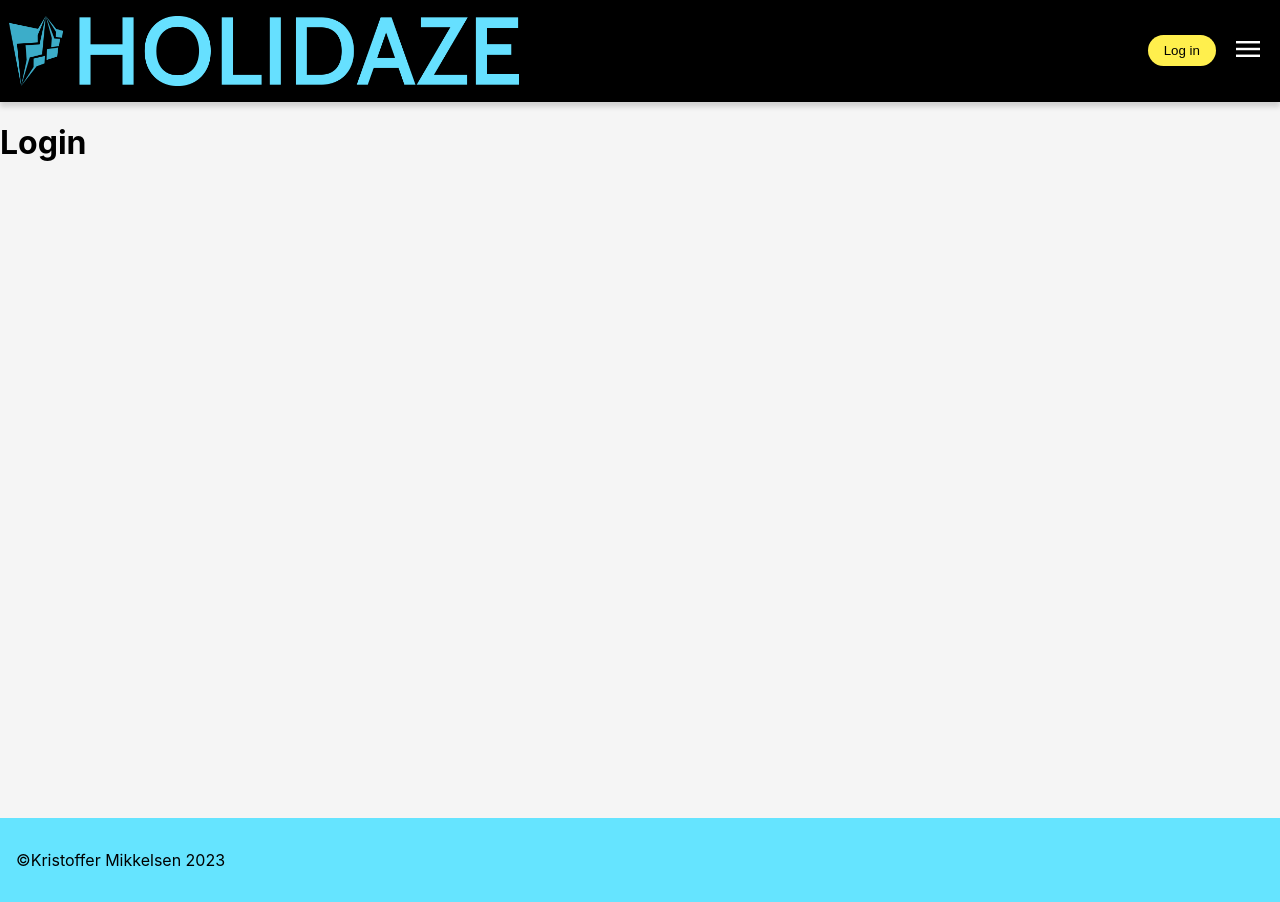
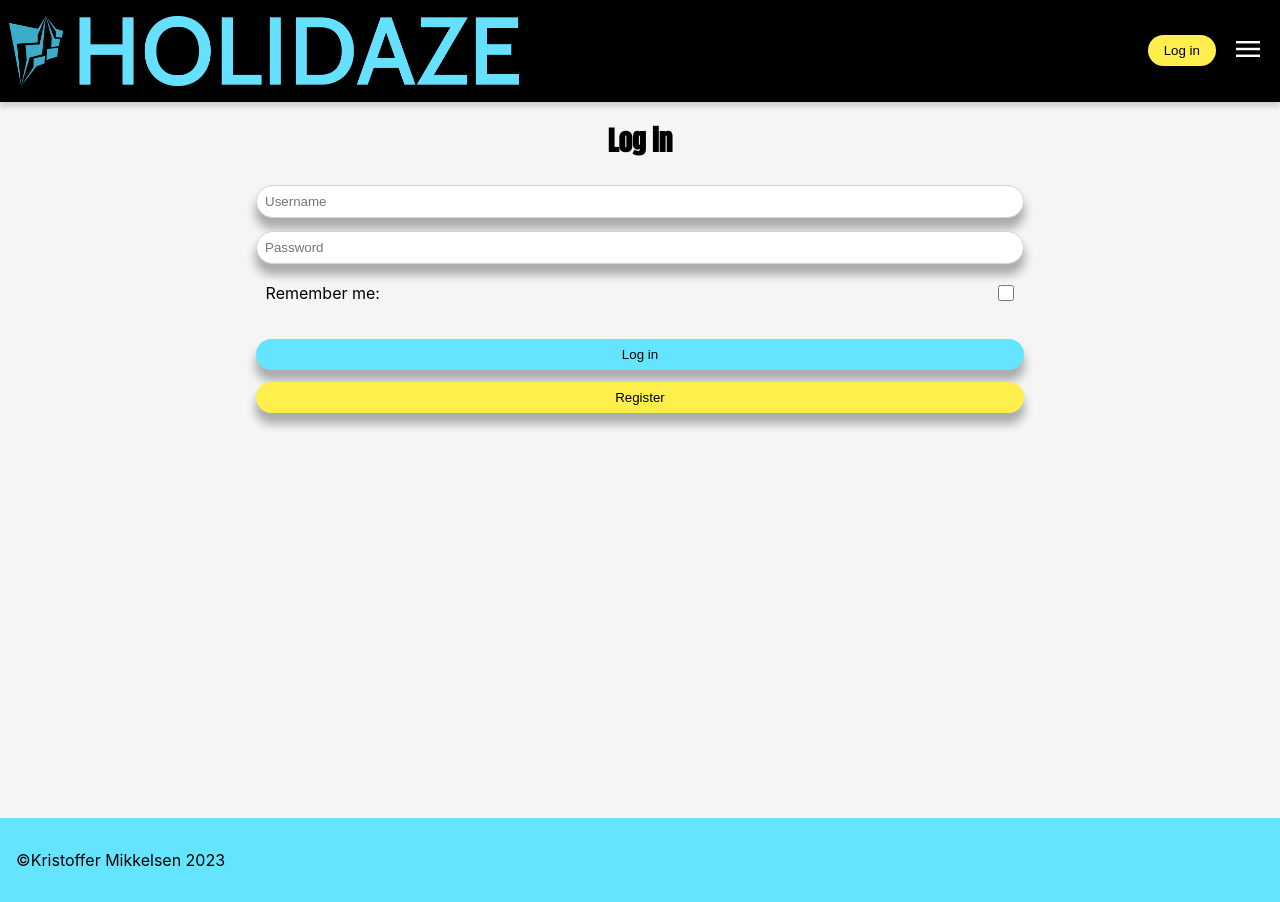
Before and after one commit to Zycrix/project-exam-2, a React (Create React App) app: page /login in a window 1280 px wide. Built offline with nearby package versions, Linux system fonts and the light colour scheme; a web font is replaced by a local one.

Commit message:
Finished login design

```diff
--- a/package.json
+++ b/package.json
@@ -3,6 +3,7 @@
   "version": "0.1.0",
   "private": true,
   "dependencies": {
+    "@hookform/resolvers": "^3.1.0",
     "@testing-library/jest-dom": "^5.16.5",
     "@testing-library/react": "^13.4.0",
     "@testing-library/user-event": "^13.5.0",
@@ -12,7 +13,8 @@
     "react-router-dom": "^6.11.0",
     "react-scripts": "5.0.1",
     "styled-components": "^5.3.10",
-    "web-vitals": "^2.1.4"
+    "web-vitals": "^2.1.4",
+    "yup": "^1.1.1"
   },
   "scripts": {
     "start": "react-scripts start",
--- a/src/modules/styles/common/index.js
+++ b/src/modules/styles/common/index.js
@@ -26,7 +26,11 @@ export const SecondaryButton = styled(PrimaryButton)`
 `;
 export const FormButton = styled(PrimaryButton)`
   width: 100%;
-  margin: 0.3rem;
+  margin-top: 0.3rem;
+  box-shadow: 0 10px 10px 1px rgba(0, 0, 0, 0.3);
+`;
+export const RegisterButton = styled(FormButton)`
+  background-color: ${colors.fourth};
 `;
 export const CleanButton = styled.button`
   background-color: transparent;
--- a/src/modules/styles/home/index.js
+++ b/src/modules/styles/home/index.js
@@ -12,9 +12,11 @@ export const VenueSearchContainer = styled.div`
       border-radius: 2rem;
       box-sizing: border-box;
       width: 100%;
-      padding: 0.5rem 0.5rem;
       margin: 0.3rem 0;
-      border: 1px solid black;
+      /* border: 1px solid black; */
+      padding: 0.5rem;
+      box-shadow: 0 10px 10px 1px rgba(0, 0, 0, 0.3);
+      border: 1px solid lightgray;
       ::placeholder {
         color: rgba(0, 0, 0, 0.4);
       }
--- /dev/null
+++ b/src/modules/styles/login/index.js
@@ -0,0 +1,32 @@
+import styled from "styled-components";
+
+export const LoginForm = styled.form`
+  display: flex;
+  flex-direction: column;
+  width: 60%;
+  margin: 0 auto;
+  * {
+    margin: 0.4rem 0;
+  }
+  .checkbox {
+    display: flex;
+    justify-content: space-between;
+    box-sizing: border-box;
+    padding: 0 0.6rem;
+  }
+  .button-container {
+    margin-top: 1rem;
+  }
+`;
+export const LoginInput = styled.input`
+  width: 100%;
+  padding: 0.5rem;
+  box-sizing: border-box;
+  box-shadow: 0 10px 10px 1px rgba(0, 0, 0, 0.3);
+  border: 1px solid lightgray;
+  border-radius: 2rem;
+`;
+export const CheckboxLabel = styled.label``;
+export const LoginCheckbox = styled.input`
+  width: 1rem;
+`;
--- a/src/pages/login/index.jsx
+++ b/src/pages/login/index.jsx
@@ -1,9 +1,51 @@
-import React from "react";
+import React, { useState } from "react";
+import * as c from "../../modules/styles/common";
+import * as s from "../../modules/styles/login";
+import { useForm } from "react-hook-form";
+import * as yup from "yup";
+import { yupResolver } from "@hookform/resolvers/yup";
+import useApi from "../../modules/hooks/useApi";
 
 function App() {
+  const [username, setUsername] = useState("");
+  const [password, setPassword] = useState("");
+  const [usernameError, setUsernameError] = useState(false);
+  const [passwordError, setPasswordError] = useState(false);
+  const [register, setRegister] = useState(false);
+
+  function toggleRegister(e) {
+    e.preventDefault();
+    setRegister(!register);
+  }
+
   return (
     <div>
-      <h1>Login</h1>
+      {register !== true ? (
+        <>
+          <c.MainHeading>Log in</c.MainHeading>
+          <s.LoginForm>
+            <s.LoginInput
+              value={username}
+              type="text"
+              placeholder="Username"
+              onChange={(e) => setUsername(e.target.value)}
+            />
+            <s.LoginInput type="password" placeholder="Password" />
+            <div class="checkbox">
+              <s.CheckboxLabel>Remember me:</s.CheckboxLabel>
+              <s.LoginCheckbox type="checkbox" />
+            </div>
+            <div class="button-container">
+              <c.FormButton>Log in</c.FormButton>
+              <c.RegisterButton onClick={(e) => toggleRegister(e)}>
+                Register
+              </c.RegisterButton>
+            </div>
+          </s.LoginForm>
+        </>
+      ) : (
+        <c.MainHeading>Register</c.MainHeading>
+      )}
     </div>
   );
 }
```
Also changed, not shown: 1 other file (tests, documents, lock files or other folders).
